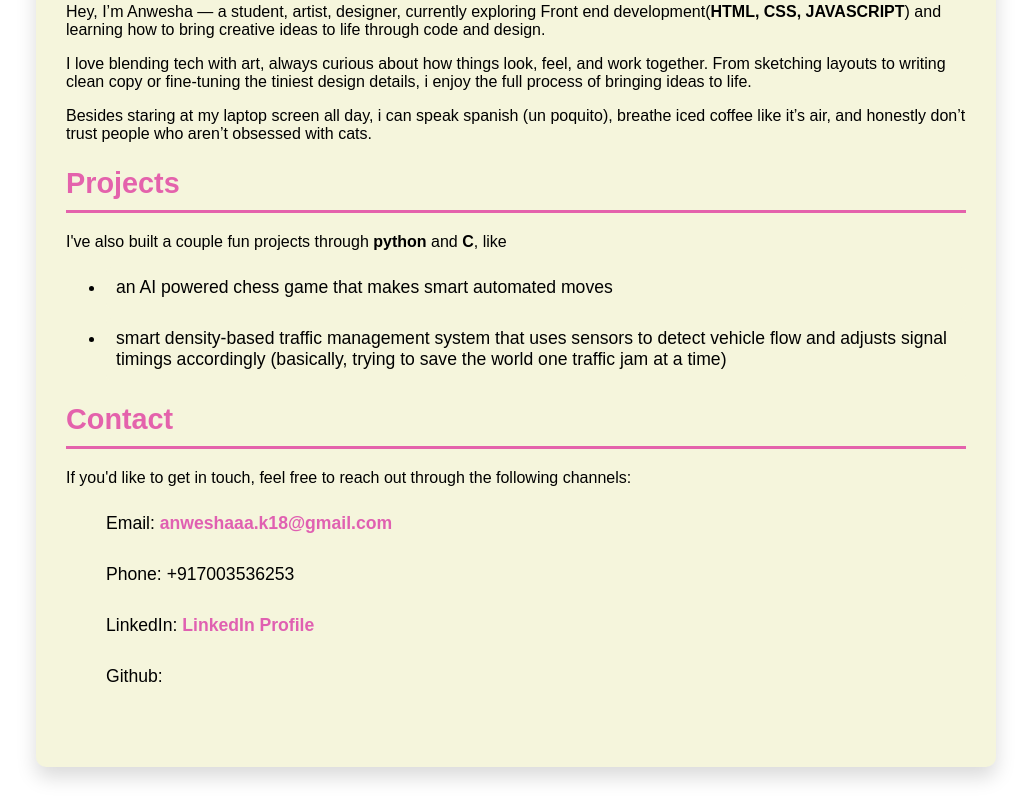
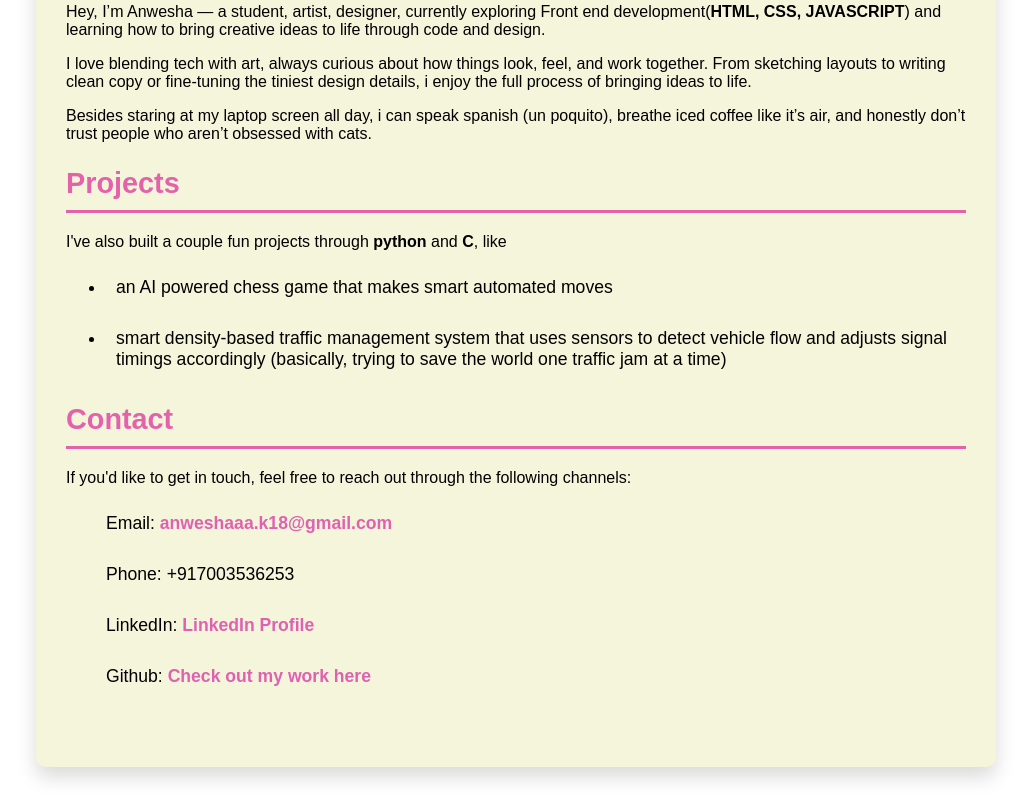
Before and after one commit to Anwesha-18/Portfolio, a plain HTML site: page index.html in a window 1280 px wide. Shown: the part 333-1140 px from the top of the page, without its empty margins (124-1155 px from the left). Drawn offline with Linux system fonts and the light colour scheme.

Commit message:
Fixed GitHub link in portfolio

```diff
--- a/index.html
+++ b/index.html
@@ -32,7 +32,7 @@
                 <li>Email: <a href="mailto:anweshaaa.k18@gmail.com">anweshaaa.k18@gmail.com</a></li>
                 <li>Phone: +917003536253</li>
                 <li>LinkedIn: <a href="https://www.linkedin.com/in/anwesha-kundu-0a4124310/">LinkedIn Profile</a></li>
-                <li>Github: <a href="https://github.com/Anwesha-18"></a></li>
+                <li>Github: <a href="https://github.com/Anwesha-18">Check out my work here</a></li>
             </ul>
         </section>
     </main>
```
